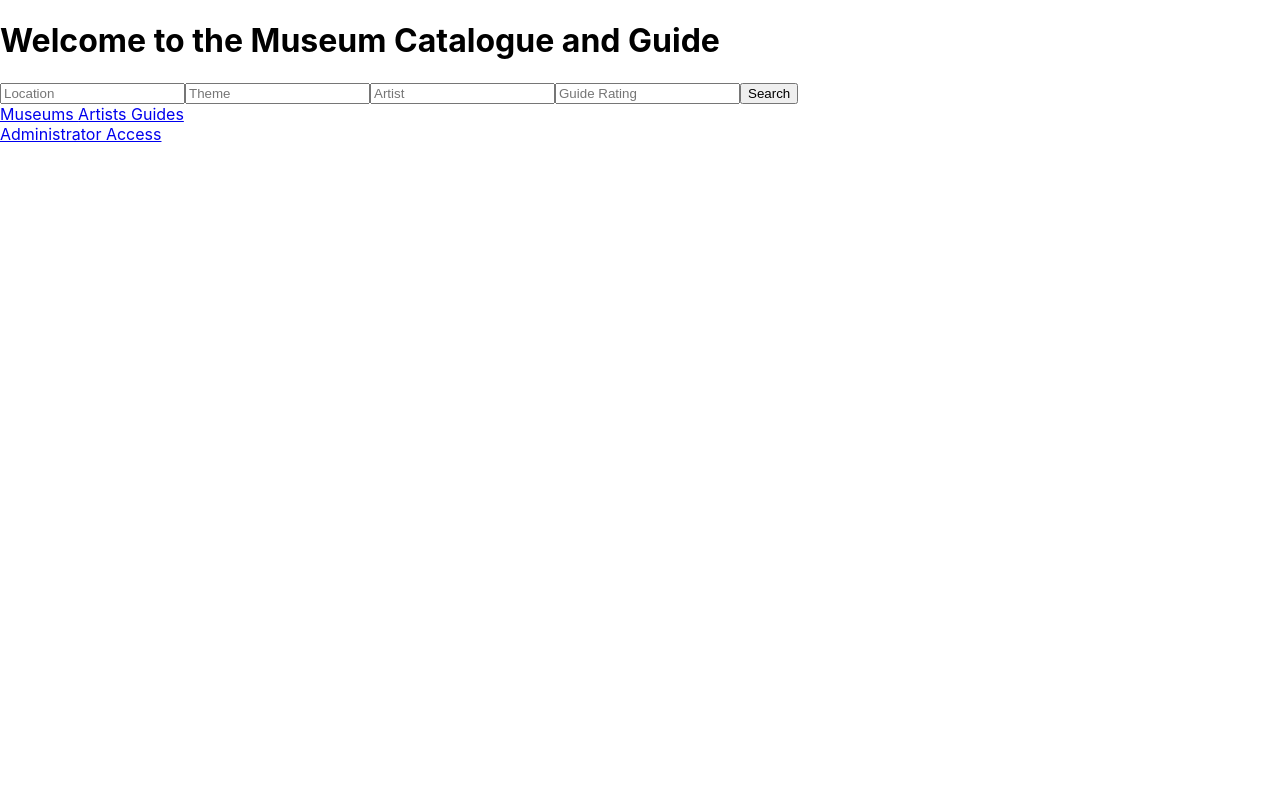
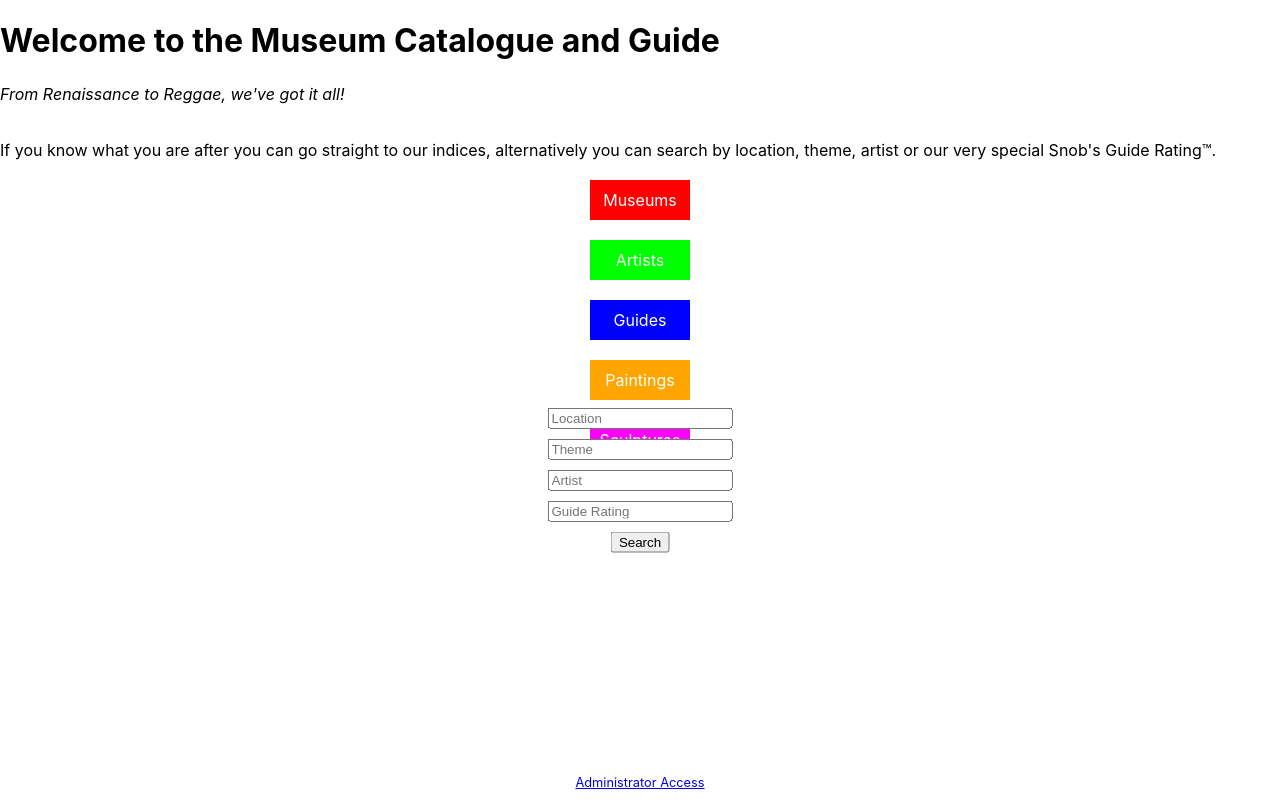
Before and after one commit to nxrob/Museum, a React (Create React App) app in the folder museum-react/: page / in a window 1280 px wide. Built offline with nearby package versions, Linux system fonts and the light colour scheme.

Commit message:
Prettification Round 2

```diff
--- /dev/null
+++ b/museum-react/src/LandingPage.css
@@ -0,0 +1,68 @@
+
+.landing-page {
+    display: flex;
+    flex-direction: column;
+    justify-content: space-between;
+    height: 1vh;
+    padding-bottom: 2rem;
+  }
+
+  .subheading.italic {
+    font-style: italic;
+    margin-top: 2px;
+    margin-bottom: 20px;
+  }
+
+  .instructions {
+    margin-bottom: 20px;
+  }
+
+  .content {
+    display: flex;
+    justify-content: space-around;
+    align-items: start;
+    margin-bottom: 2rem;
+  }
+
+  .links {
+    display: flex;
+    flex-direction: column;
+    gap: 10px;
+    margin-bottom: 20px;
+  }
+
+  .link {
+    display: block;
+    padding: 10px;
+    margin-bottom: 10px;
+    text-align: center;
+    color: white;
+    text-decoration: none;
+  }
+
+  .museums { background-color: #f00; }
+  .artists { background-color: #0f0; }
+  .guides { background-color: #00f; }
+  .paintings { background-color: #ffa500; }
+  .sculptures { background-color: #ff00ff; }
+
+  .search-boxes {
+    display: flex;
+    flex-direction: column;
+    justify-content: center;
+    align-items: center;
+    position: absolute;
+    top: 60%;
+    left: 50%;
+    transform: translate(-50%, -50%);
+    gap: 10px;
+    z-index: 2;
+  }
+
+  .admin-access {
+    font-size: 0.8rem;
+    text-align: center;
+    position: absolute;
+    bottom: 10px;
+    width: 100%;
+  }
--- a/museum-react/src/LandingPage.js
+++ b/museum-react/src/LandingPage.js
@@ -26,7 +26,22 @@
   return (
     <div className="landing-page">
       <h1>Welcome to the Museum Catalogue and Guide</h1>
-      <form onSubmit={handleSearch}>
+      <p className="subheading italic">From Renaissance to Reggae, we've got it all!</p>
+      <p className="instructions">
+        If you know what you are after you can go straight to our indices, alternatively you can search by location, theme, artist or our very special Snob's Guide Rating™.
+      </p>
+
+      <div className="content">
+        <div className="links">
+          <Link to="/museums" className="link museums">Museums</Link>
+          <Link to="/artists" className="link artists">Artists</Link>
+          <Link to="/guides" className="link guides">Guides</Link>
+          <Link to="/paintings" className="link paintings">Paintings</Link>
+          <Link to="/sculptures" className="link sculptures">Sculptures</Link>
+        </div>
+
+        <div className="search-boxes">
+           {/* Search inputs */}
            <input
               type="text"
               name="location"
@@ -55,18 +70,16 @@
               value={preferences.guideRating}
               onChange={handleChange}
             />
-        <button type="submit">Search</button>
-      </form>
-      <div>
-      <Link to="/museums">Museums </Link>
-    <Link to="/artists">Artists </Link>
-    <Link to="/guides">Guides </Link>
+            <button type="submit" onClick={handleSearch}>Search</button>
           </div>
-  <div className="admin-access-link">
+        </div>
+
+      <div className="admin-access">
         <Link to="/admin">Administrator Access</Link>
       </div>
     </div>
   );
 };
 
+
 export default LandingPage;
--- a/museum-react/src/index.js
+++ b/museum-react/src/index.js
@@ -3,6 +3,8 @@
 import './index.css';
 import App from './App';
 import reportWebVitals from './reportWebVitals';
+import './LandingPage.css';
+
 
 const root = ReactDOM.createRoot(document.getElementById('root'));
 root.render(
```
Also changed, not shown: 1 other file (tests, documents, lock files or other folders). Lines whose indentation alone changed are shown as unchanged.
